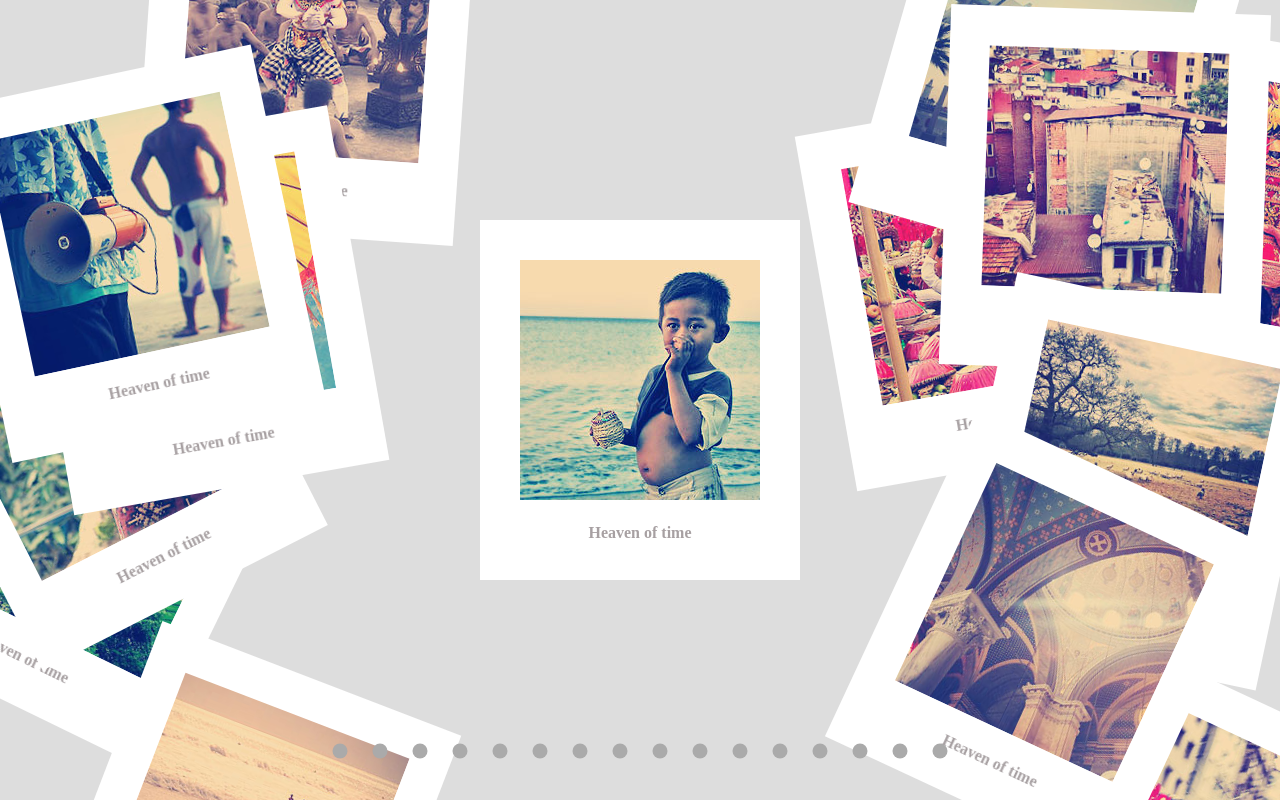
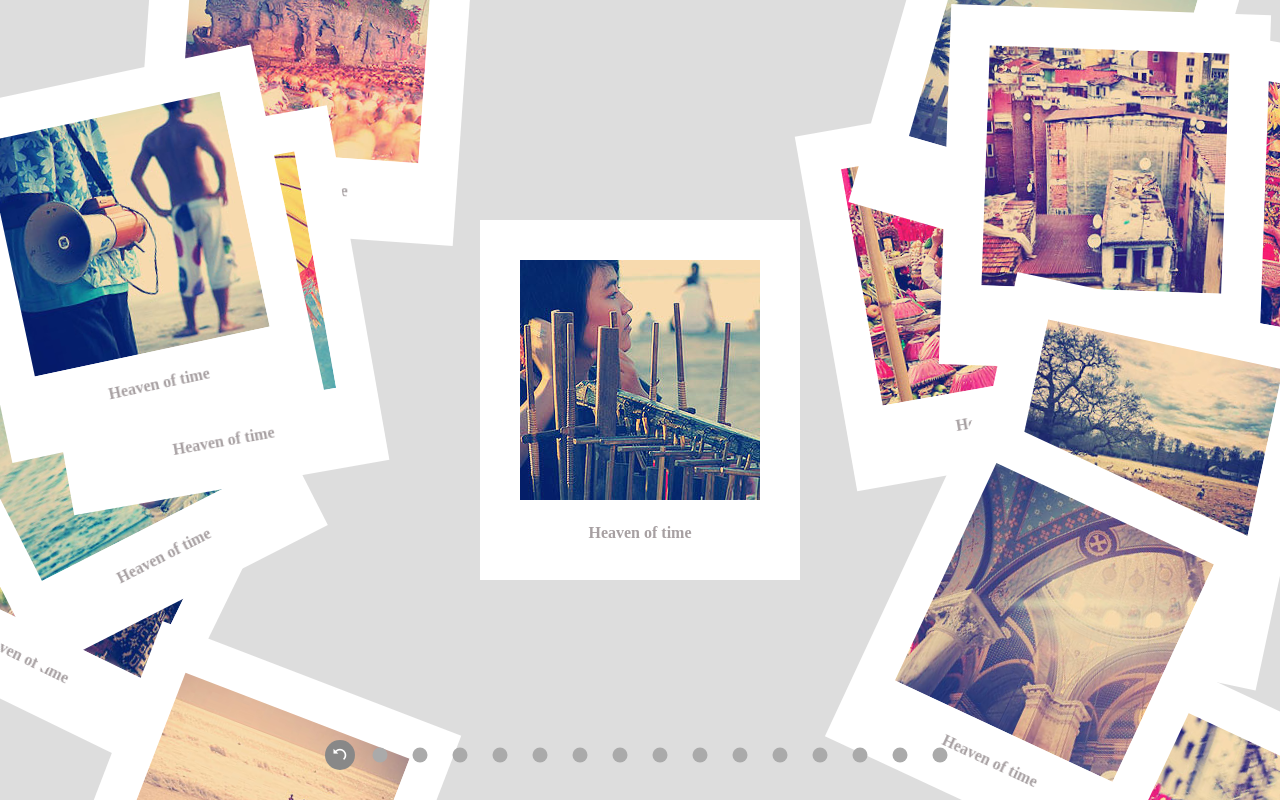
Before and after one commit to Dellear/gallery-by-react, a React app: page / in a window 1280 px wide. Built offline with nearby package versions, Linux system fonts and the light colour scheme.

Commit message:
complete demo

```diff
--- a/src/components/ImgFigure.js
+++ b/src/components/ImgFigure.js
@@ -33,8 +33,8 @@ class ImgFigure extends React.Component {
     }
     // 如果图片的旋转角度有值且不为0，添加旋转角度
     if(this.props.arrange.rotate) {
-      ['Moz','ms','Webkit',''].forEach(value => {
-        styleObj[`${value}Transform`] = `rotate(${this.props.arrange.rotate}deg)`;
+      ['MozT','msT','WebkitT','t'].forEach(value => {
+        styleObj[`${value}ransform`] = `rotate(${this.props.arrange.rotate}deg)`;
       });
     }
 
--- a/src/components/Main.js
+++ b/src/components/Main.js
@@ -95,7 +95,8 @@ class AppComponent extends React.Component {
     this.props.constant.vPosRange.x = [halfStageW - imgW, halfImgW];
 
 
-    this.rearrange(getRangeRandom(0, imageDatas.length - 1));
+    // this.rearrange(getRangeRandom(0, imageDatas.length - 1));
+    this.rearrange(0);
   }
 
   /**
@@ -230,10 +231,11 @@ class AppComponent extends React.Component {
         }
       }
 
-      imgFigures.push(<ImgFigure key={value.imageUrl} data={value} ref={`imgFigure${index}`}
+      imgFigures.push(<ImgFigure key={index} data={value} ref={`imgFigure${index}`}
         arrange={this.state.imgsArrangeArr[index]} inverse={this.inverse(index)} center={this.center(index)} />);
 
-      controllerUnits.push(<ControllerUnit key={index} />);
+      controllerUnits.push(<ControllerUnit key={index} arrange={this.state.imgsArrangeArr[index]}
+        inverse={this.inverse(index)} center={this.center(index)}  />);
     }.bind(this));
 
     return (
--- a/src/components/controllerUnit.js
+++ b/src/components/controllerUnit.js
@@ -4,6 +4,12 @@ class ControllerUnit extends React.Component {
 
   handleClick(e) {
 
+    // 如果点击的是当前正在选中态的按钮，则翻转图片，否则将对应图片居中
+    if (this.props.arrange.isCenter) {
+      this.props.inverse();
+    } else {
+      this.props.center();
+    }
 
     e.stopPropagation();
     e.preventDefault();
@@ -11,8 +17,20 @@ class ControllerUnit extends React.Component {
   }
 
   render() {
+    let controllerUnitClassName = 'controller-unit';
+
+    // 如果对应的是居中的图片，显示控制按钮的居中态
+    if (this.props.arrange.isCenter) {
+      controllerUnitClassName += ' is-center';
+    }
+
+    // 如果对应的是翻转的图片，显示控制按钮的居中态
+    if (this.props.arrange.isInverse) {
+      controllerUnitClassName += ' is-inverse';
+    }
+
     return (
-      <span className="controller-unit" onClick={this.handleClick.bind(this)}></span>
+      <span className={controllerUnitClassName} onClick={this.handleClick.bind(this)}></span>
     )
   }
 }
--- a/src/styles/App.scss
+++ b/src/styles/App.scss
@@ -1,3 +1,10 @@
+@font-face {
+    font-family: "icons-turn-arrow";
+    src: url("../fonts/turn-arrow.eot");
+    src: url("../fonts/turn-arrow.eot") format("embedded-opentype"), url("../fonts/turn-arrow.woff") format("woff"),
+     url("../fonts/turn-arrow.ttf") format("truetype"), url("../fonts/turn-arrow.svg") format("svg");
+}
+
 html,
 body {
     background-color: #222;
@@ -48,11 +55,10 @@ body {
             &.is-inverse {
                 transform: translate(100%) rotateY(180deg);
                 .img-back {
-                  backface-visibility: visible;
+                    backface-visibility: visible; // fix for ie11 transform-style bug
                 }
             }
         }
-
         figcaption {
             text-align: center;
             .img-title {
@@ -97,7 +103,6 @@ body {
     z-index: 101;
     width: 100%;
     text-align: center;
-
     @at-root {
         .controller-unit {
             display: inline-block;
@@ -105,17 +110,32 @@ body {
             width: 30px;
             margin: 0 5px;
             text-align: center;
+            vertical-align: middle;
             cursor: pointer;
             background-color: #aaa;
             border-radius: 50%;
             transform: scale(.5);
+            transition: transform .6s ease-in-out, background-color .3s;
 
             &.is-center {
                 background-color: #888;
                 transform: scale(1);
+
+                &:before {
+                  color: #fff;
+                  font-family: "icons-turn-arrow";
+                  font-size: 80%;
+                  content: "\e600";
+                  line-height: 30px;
+                  -webkit-font-smoothing: antialiased;
+                  -moz-font-smoothing: antialiased;
                 }
 
-
+                &.is-inverse {
+                  background-color: #555;
+                  transform: rotateY(180deg);
+                }
+            }
         }
     }
 }
```
Also changed, not shown: cfg/defaults.js (+8 -4 lines), src/fonts/turn-arrow.ttf (added), src/fonts/turn-arrow.woff (added), 2 other files. Lines whose indentation alone changed are shown as unchanged.
